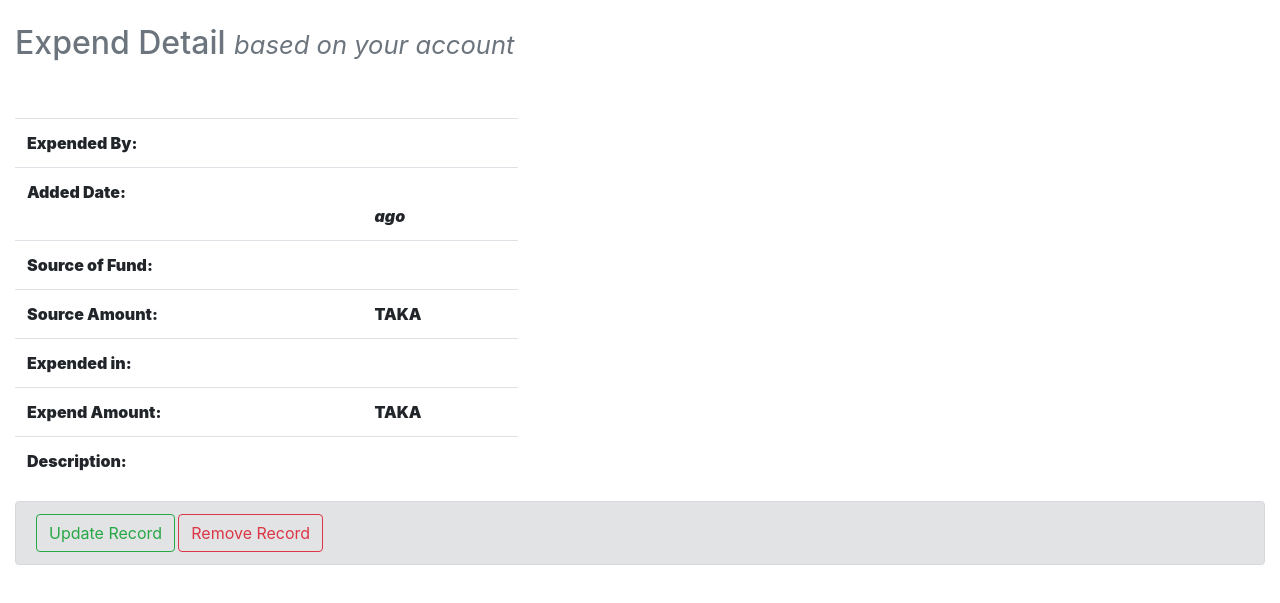
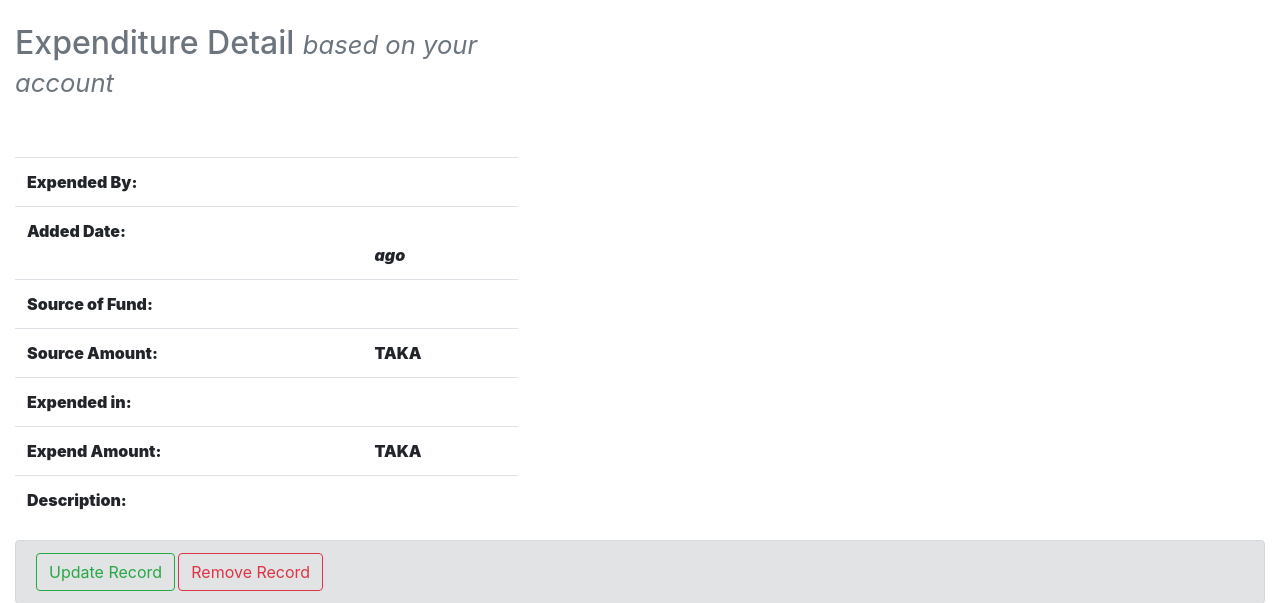
Before and after one commit to dev-fahim/marvelous, a Django app: template account/templates/expend/expend_detail.html in a window 1280 px wide. Shown: the part 56-659 px from the top of the page. Run offline with Django 3.2, Linux system fonts and the light colour scheme; the template is opened without the code that fills it, so the values that code supplies are empty; the visitor is signed in with stand-in values (Sample User, id 1); some libraries are stand-ins or nearby versions.

Commit message:
Update expend_detail.html

```diff
--- a/account/templates/expend/expend_detail.html
+++ b/account/templates/expend/expend_detail.html
@@ -5,7 +5,7 @@
     {% if request.user.is_authenticated and expend.by_user == request.user.username or request.user.is_superuser %}
     <div class="row">
         <div class="col-lg-5 col-md-6">
-            <h2 class="text-muted">Expend Detail <small class="d-print-none"><i>based on your account</i></small></h2><br><br>
+            <h2 class="text-muted">Expenditure Detail <small class="d-print-none"><i>based on your account</i></small></h2><br><br>
                 <table class="table">
                     <tr>
                         <td><b>Expended By:</b></td>
```
